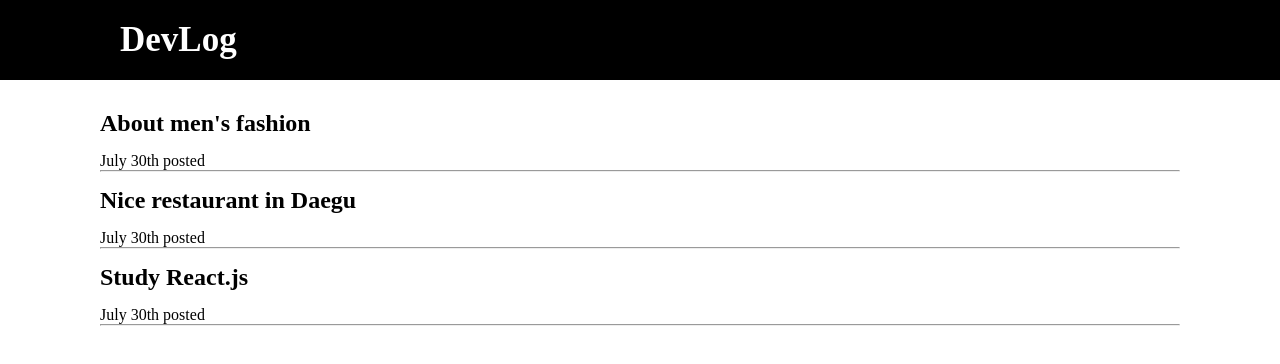
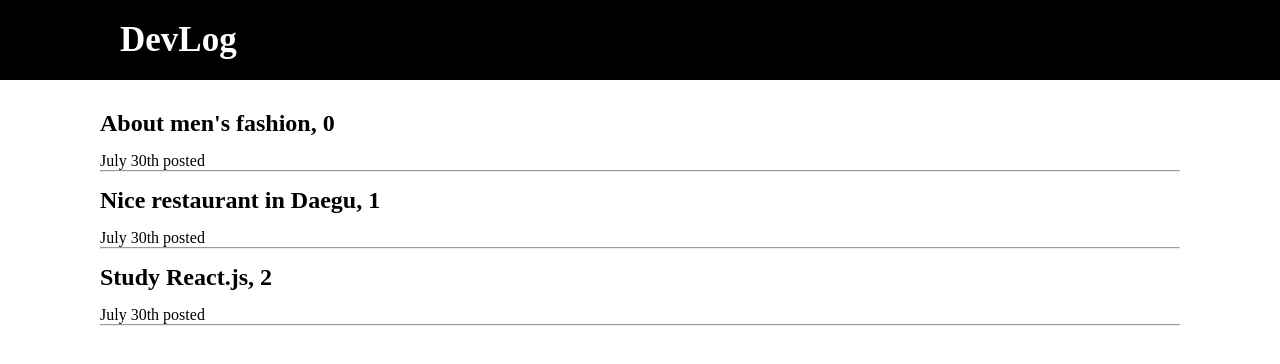
Before and after one commit to chwonseok/react-coding-apple, a React (Create React App) app: page / in a window 1280 px wide. Shown: the top 364 px of the page. Built offline with nearby package versions, Linux system fonts and the light colour scheme.

Commit message:
Updated gitignore

```diff
--- a/src/App.js
+++ b/src/App.js
@@ -10,7 +10,8 @@ export default function App() {
   ]);
   const [modal, setModal] = useState(false);
 
-  function modalHandler() {
+  function modalHandler(i) {
+    console.log(i);
     setModal(!modal);
   }
 
@@ -27,7 +28,9 @@ export default function App() {
         {titles.map((title, i) => {
           return (
             <div className={classes.titles}>
-              <h2 onClick={modalHandler}>{title}</h2>
+              <h2 onClick={modalHandler}>
+                {title}, {i}
+              </h2>
               <span>July 30th posted</span>
               <hr />
             </div>
```
Also changed, not shown: 1 other file (tests, documents, lock files or other folders).
